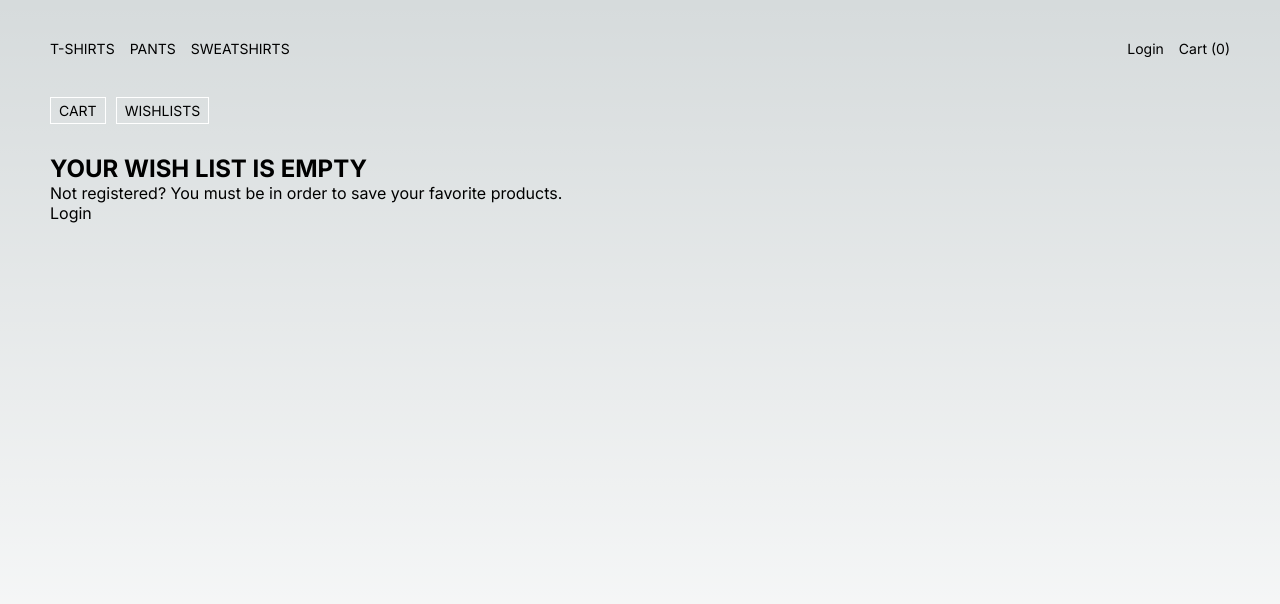
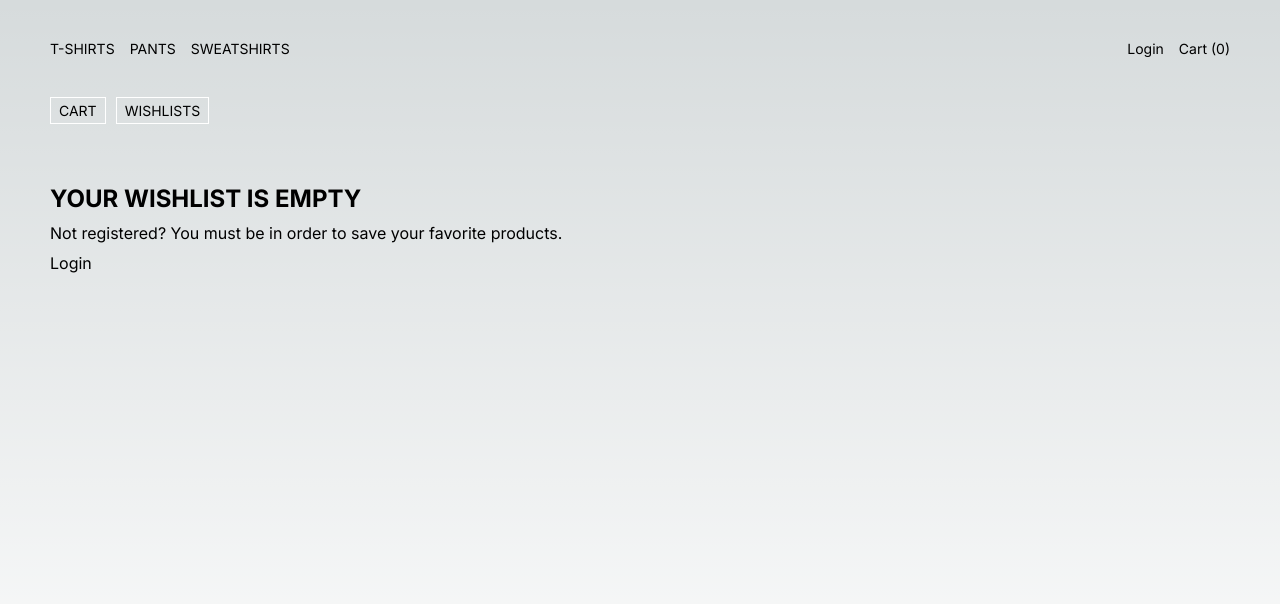
Before and after one commit to benjamin777dev/ecommerce-template, a Next.js app: page /wishlists in a window 1280 px wide. Shown: the top 604 px of the page. Built offline with nearby package versions, Linux system fonts and the light colour scheme; no server answers.

Commit message:
alert style

```diff
--- a/next.config.js
+++ b/next.config.js
@@ -1,9 +1,10 @@
 /** @type {import('next').NextConfig} */
 const nextConfig = {
-    images: {
-        loader: 'cloudinary',
-        path: 'https://res.cloudinary.com/dckjqf2cq/image/upload/',
-    },
-}
+	images: {
+		domains: [
+			"res.cloudinary.com"
+		],
+	},
+};
 
-module.exports = nextConfig
+module.exports = nextConfig;
--- a/src/app/(carts)/wishlists/page.jsx
+++ b/src/app/(carts)/wishlists/page.jsx
@@ -3,10 +3,12 @@
 import { useCart } from "@/hooks/CartContext";
 import { useEffect, useState } from "react";
 import { Products } from "@/components/Products";
-import '../../../styles/cart.css';
 import { useSession } from "next-auth/react";
 import Link from "next/link";
 import { Loader } from "@/helpers/Loader";
+
+import '@/styles/cart.css';
+import '@/styles/alert.css';
 
 const Wishlists = () => {
     const { userCart, cartLoading } = useCart();
@@ -68,21 +70,21 @@ const Wishlists = () => {
                         />
                     </>
                     :
-                    <>
-                        <h2>YOUR WISH LIST IS EMPTY</h2>
+                    <div className="bx-info">
+                        <h2>YOUR WISHLIST IS EMPTY</h2>
                         {
                             status === "authenticated" ?
                                 <>
-                                    <h3>When you have added something to the wish list, it will appear here. Want to get started?</h3>
-                                    <Link href="/">Start</Link>
+                                    <p>When you have added something to the wish list, it will appear here. Want to get started?</p>
+                                    <span><Link href="/">Start</Link></span>
                                 </>
                                 :
                                 <>
                                     <p>Not registered? You must be in order to save your favorite products.</p>
-                                    <Link href="/login">Login</Link>
+                                    <span><Link href="/login">Login</Link></span>
                                 </>
                         }
-                    </>
+                    </div>
             }
         </section>
     );
--- a/src/app/error.tsx
+++ b/src/app/error.tsx
@@ -1,6 +1,8 @@
 'use client' // Error components must be Client Components
 
 import { useEffect } from 'react'
+
+import '@/styles/alert.css';
 
 export default function Error({
   error,
@@ -15,8 +17,9 @@ export default function Error({
   }, [error])
 
   return (
-    <div>
+    <div className='error-msg'>
       <h2>Something went wrong!</h2>
+      <span>
         <button
           onClick={
             // Attempt to recover by trying to re-render the segment
@@ -25,6 +28,7 @@ export default function Error({
         >
           Try again
         </button>
+      </span>
     </div>
   )
 }
--- a/src/components/Navbar.jsx
+++ b/src/components/Navbar.jsx
@@ -11,7 +11,7 @@ import { HiMiniXMark } from "react-icons/hi2";
 
 export const Navbar = () => {
   const { data: session, status } = useSession();
-  const { cartItems, userCart } = useCart();
+  const { cartItems } = useCart();
   const isMobile = useClientMediaQuery('(max-width: 600px)');
   const [isHeaderOpen, setIsHeaderOpen] = useState(false);
 
--- a/src/styles/alert.css
+++ b/src/styles/alert.css
@@ -40,3 +40,20 @@
     border-top: 1px solid #fff;
     cursor: pointer;
 }
+
+.bx-info {
+    display: flex;
+    flex-direction: column;
+    justify-content: space-between;
+    gap: 10px;
+    max-width: 700px;
+}
+
+.error-msg {
+    min-height: calc(100vh - 199px);
+    display: flex;
+    flex-direction: column;
+    justify-content: center;
+    align-items: center;
+    gap: 10px;
+}
--- a/src/styles/profile.css
+++ b/src/styles/profile.css
@@ -1,7 +1,7 @@
 .user-links {
     display: flex;
     gap: 10px;
-    margin-bottom: 30px;
+    margin-bottom: 60px;
 }
 
 .user-links a {
```
Also changed, not shown: src/app/(carts)/cart/page.jsx (+10 -8 lines), src/app/[category]/[id]/error.tsx (deleted, +0 -30 lines). Lines whose indentation alone changed are shown as unchanged.
